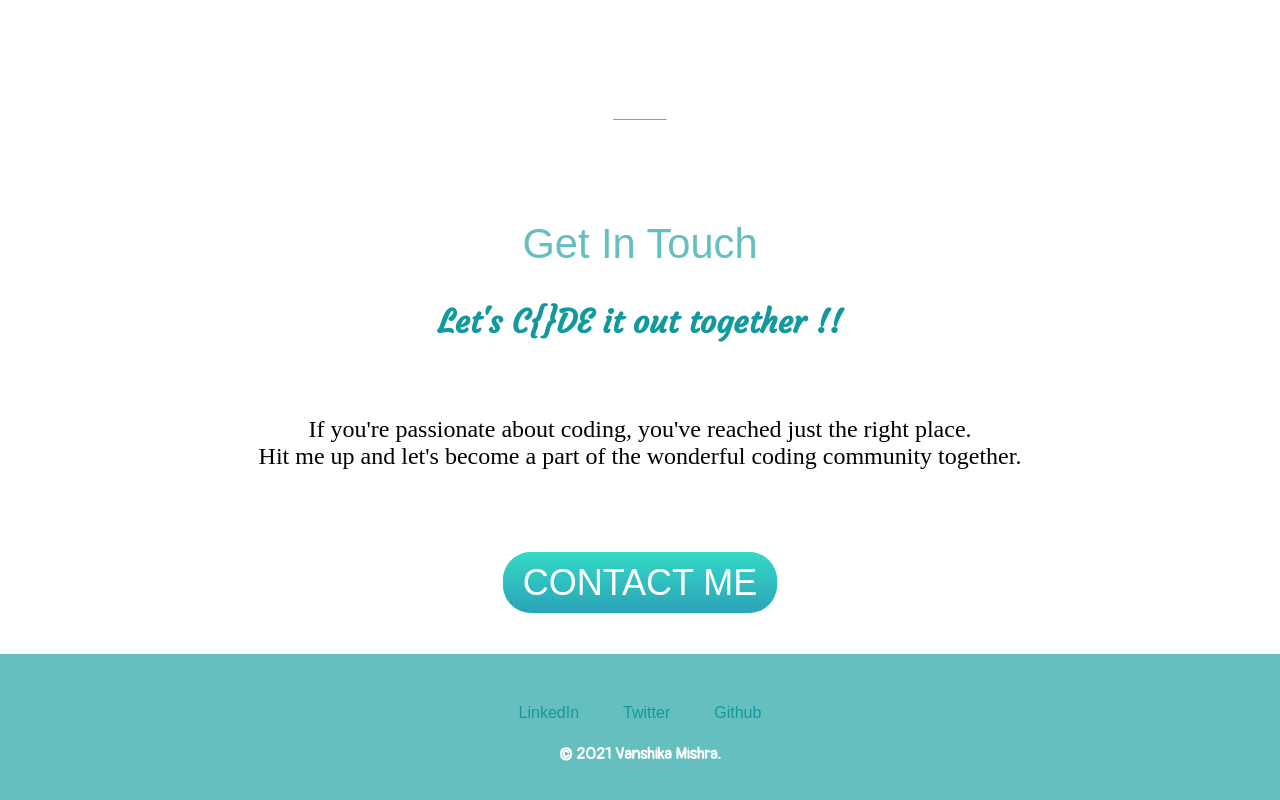
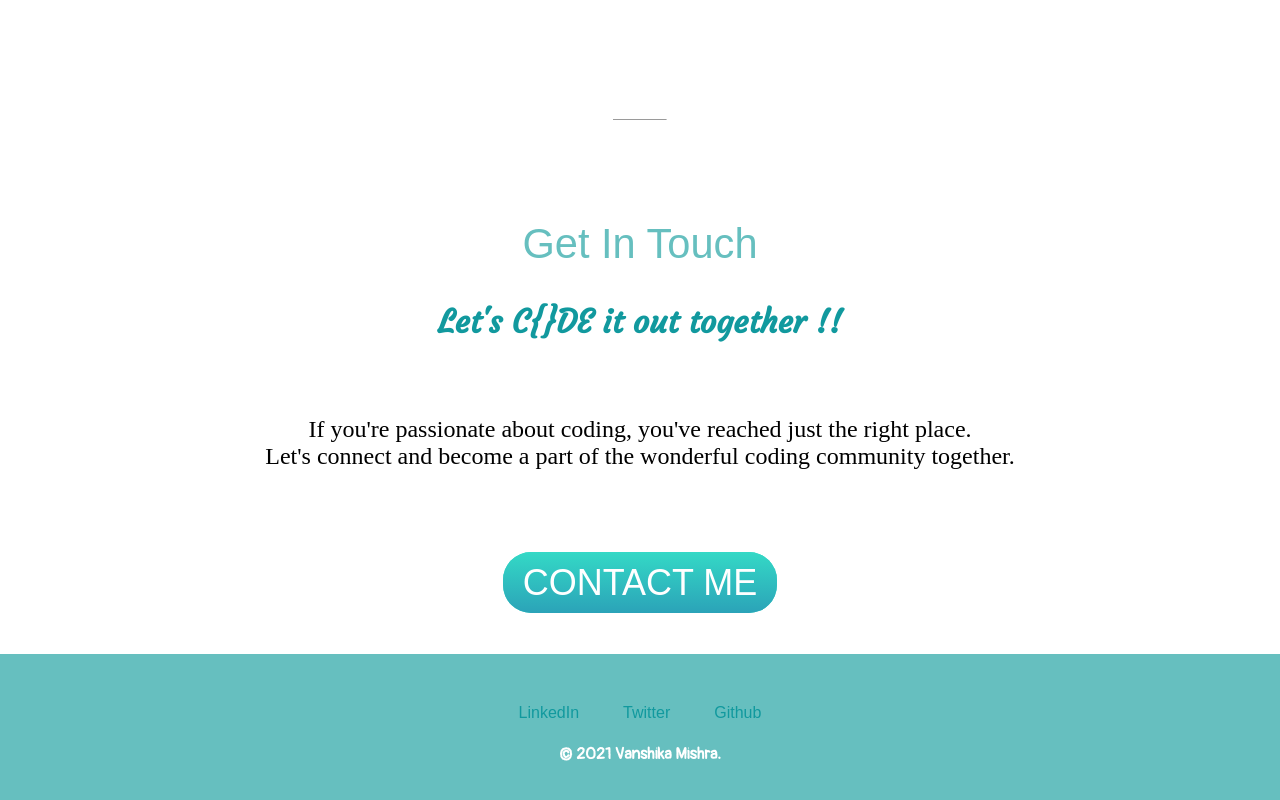
Before and after one commit to vanshika230/vanshika230.github.io, a plain HTML site: page index.html in a window 1280 px wide. Shown: the part 2296-3096 px from the top of the page. Drawn offline with Linux system fonts and the light colour scheme.

Commit message:
Update index.html

```diff
--- a/index.html
+++ b/index.html
@@ -51,7 +51,7 @@
         <h3>Let's C{}DE it out together !!</h3>
         <br />
 
-        <p class="end">If you're passionate about coding, you've reached just the right place.<br /> Hit me up and let's become a part of the wonderful coding community together.</p>
+        <p class="end">If you're passionate about coding, you've reached just the right place.<br /> Let's connect and become a part of the wonderful coding community together.</p>
          <br />
         <a class="btn" href="mailto:mvanshika@gmail.com">CONTACT ME</a>
       </div>
```
